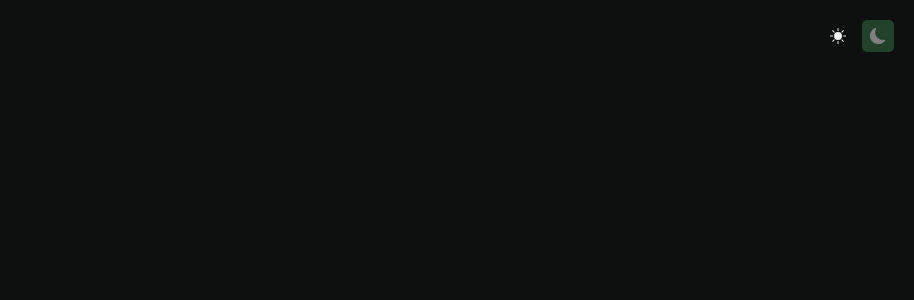
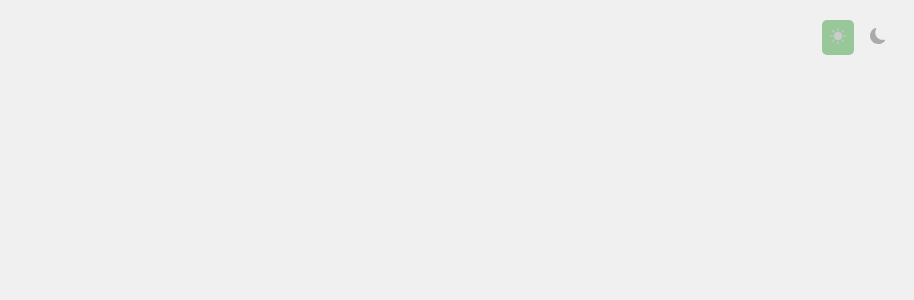
Before and after one commit to acrazypie/portfolio, a plain HTML site: page index.html in a window 1280 px wide. Shown: the top 300 px of the page, without its empty margins (366-1280 px from the left). Drawn offline with Linux system fonts and the light colour scheme.

Commit message:
Set light-mode as default.

```diff
--- a/index.html
+++ b/index.html
@@ -1,3 +1,4 @@
+<!DOCTYPE html>
 <html lang="en">
     <head>
         <meta charset="UTF-8" />
@@ -13,7 +14,7 @@
     <body>
         <!-- HEADER -->
         <header class="header">
-            <button class="theme-toggle" id="light-mode" disabled>
+            <button class="theme-toggle selected" id="light-mode">
                 <svg
                     xmlns="http://www.w3.org/2000/svg"
                     width="16"
@@ -25,7 +26,7 @@
                         d="M8 12a4 4 0 1 0 0-8 4 4 0 0 0 0 8M8 0a.5.5 0 0 1 .5.5v2a.5.5 0 0 1-1 0v-2A.5.5 0 0 1 8 0m0 13a.5.5 0 0 1 .5.5v2a.5.5 0 0 1-1 0v-2A.5.5 0 0 1 8 13m8-5a.5.5 0 0 1-.5.5h-2a.5.5 0 0 1 0-1h2a.5.5 0 0 1 .5.5M3 8a.5.5 0 0 1-.5.5h-2a.5.5 0 0 1 0-1h2A.5.5 0 0 1 3 8m10.657-5.657a.5.5 0 0 1 0 .707l-1.414 1.415a.5.5 0 1 1-.707-.708l1.414-1.414a.5.5 0 0 1 .707 0m-9.193 9.193a.5.5 0 0 1 0 .707L3.05 13.657a.5.5 0 0 1-.707-.707l1.414-1.414a.5.5 0 0 1 .707 0m9.193 2.121a.5.5 0 0 1-.707 0l-1.414-1.414a.5.5 0 0 1 .707-.707l1.414 1.414a.5.5 0 0 1 0 .707M4.464 4.465a.5.5 0 0 1-.707 0L2.343 3.05a.5.5 0 1 1 .707-.707l1.414 1.414a.5.5 0 0 1 0 .708" />
                 </svg>
             </button>
-            <button class="theme-toggle selected" id="dark-mode">
+            <button class="theme-toggle" id="dark-mode" disabled>
                 <svg
                     xmlns="http://www.w3.org/2000/svg"
                     width="16"
--- a/static/javascript/theme-toggle.js
+++ b/static/javascript/theme-toggle.js
@@ -4,7 +4,7 @@ document.addEventListener("DOMContentLoaded", () => {
     const darkBtn = document.getElementById("dark-mode");
 
     // Legge il tema salvato (o imposta dark di default)
-    const savedTheme = localStorage.getItem("theme") || "dark";
+    const savedTheme = localStorage.getItem("theme") || "light";
     body.classList.toggle("light-theme", savedTheme === "light");
 
     if (savedTheme === "light") {
```
Also changed, not shown: assets/fonts/Outfit-Medium.ttf (deleted).
